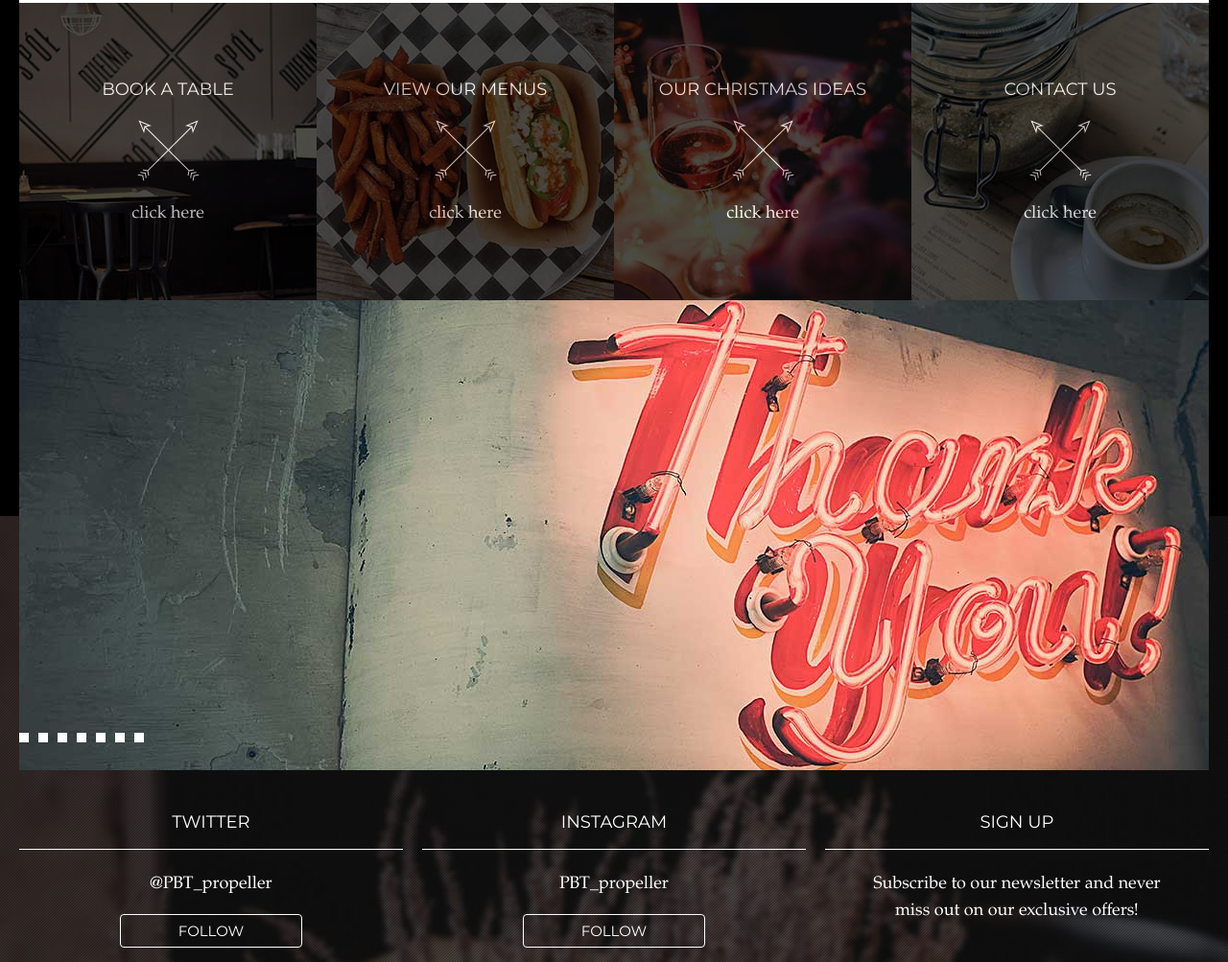
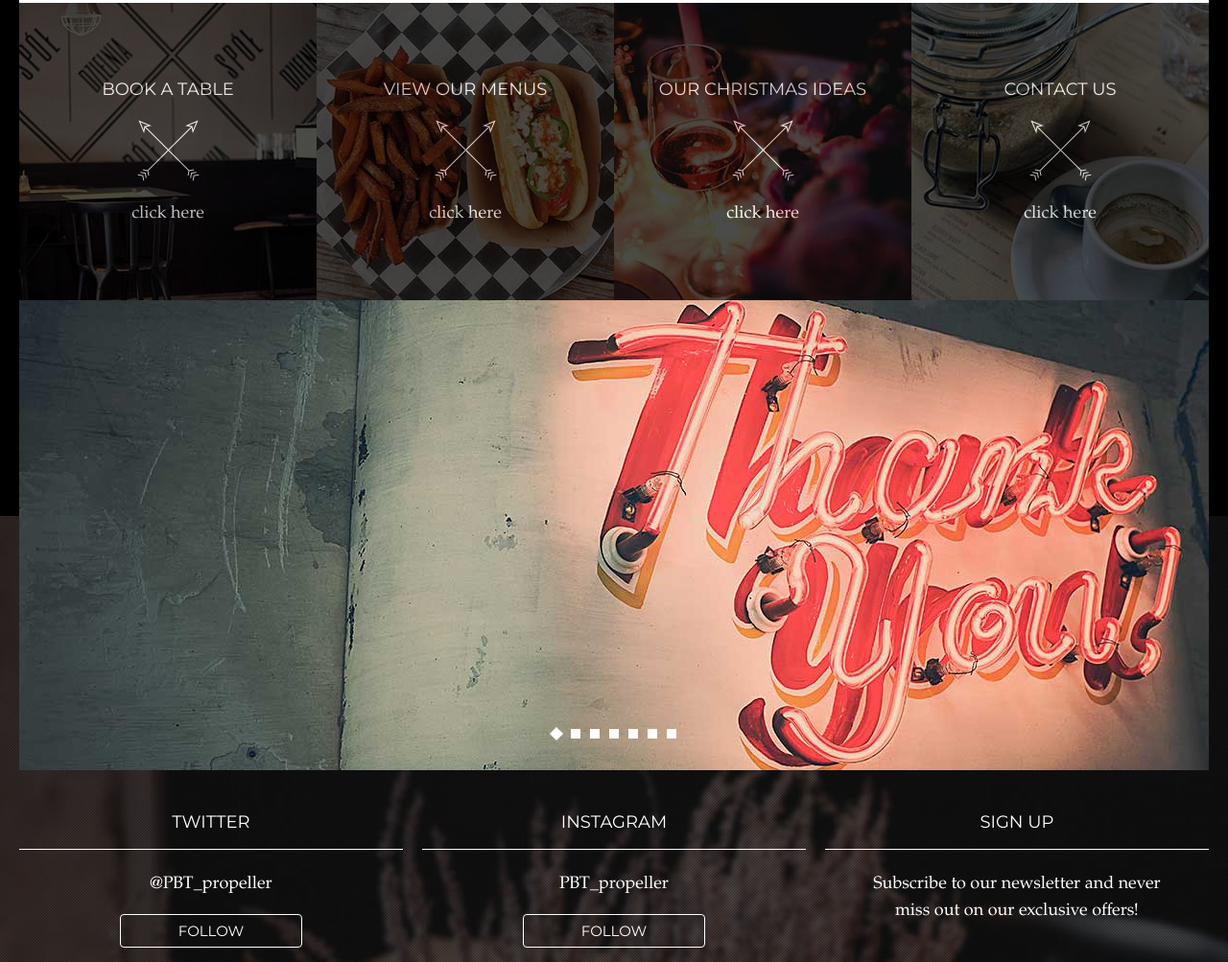
Before and after one commit to judeGibbons/propeller-page-build, a plain HTML site: page index.htm in a window 1280 px wide. Shown: the part 1139-2142 px from the top of the page at 96% size. Drawn offline with Linux system fonts and the light colour scheme; a web font is replaced by a local one.

Commit message:
Full width page layout finalised

```diff
--- a/css/propeller.css
+++ b/css/propeller.css
@@ -110,6 +110,7 @@ table {
 #carousel {
   height: 490px;
   background-color: orange;
+  position: relative;
 }
 
 .social__contacts {
@@ -192,15 +193,31 @@ footer {
   max-width: 65px;
 }
 
-.carousel__controls {
-  width: 140px; /* NOT CENTRED, FIX THIS */
-  height: 14px;
+
+.carousel__controls__container {
   position: absolute;
   bottom: 25px;
-  text-align: center;
-  margin: 0 auto;
-  overflow: visible;
+  width: 100%;
 }
+
+.carousel__controls {
+  display: inline-block;
+}
+
+
+.carousel__marker--one {
+  -transform: rotate(45deg);
+  -webkit-transform: rotate(45deg);
+  -moz-transform: rotate(45deg);
+}
+
+/*is this needed?*/
+li[class^="carousel__marker"] a {
+  display: block;
+  width: 100%;
+  height: 100%;
+}
+
 
 li[class^="carousel__slide"] {
   /*width: 10px;
@@ -575,7 +592,7 @@ li.header__social--links--facebook img {
 }
 
 li.header__social--links--twitter img {
-  top: 10px;
+  top: 9px;
 }
 
 li.header__social--links--instagram img {
--- a/index.htm
+++ b/index.htm
@@ -99,7 +99,7 @@
 
 
       <section id="carousel">
-
+        <div class="carousel__controls__container">
           <ul class="carousel__controls">
             <li class="carousel__marker--one"><a href=""></a></li>
             <li class="carousel__marker--two"><a href=""></a></li>
@@ -109,7 +109,7 @@
             <li class="carousel__marker--six"><a href=""></a></li>
             <li class="carousel__marker--seven"><a href=""></a></li>
           </ul>
-
+        </div>
         <ul id="carousel__slides">
           <li class="carousel__slide--one"><img src="graphics/carousel-image-1240x490.jpg" alt="Thank you"></li>
         </ul>
```
Also changed, not shown: 1 other file. Lines whose indentation alone changed are shown as unchanged.
